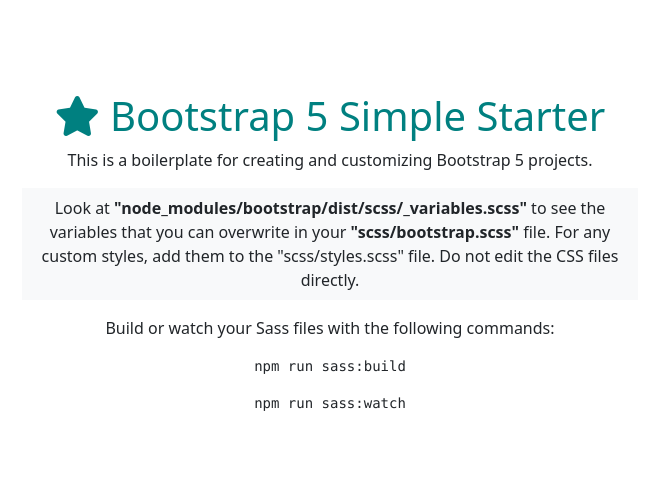
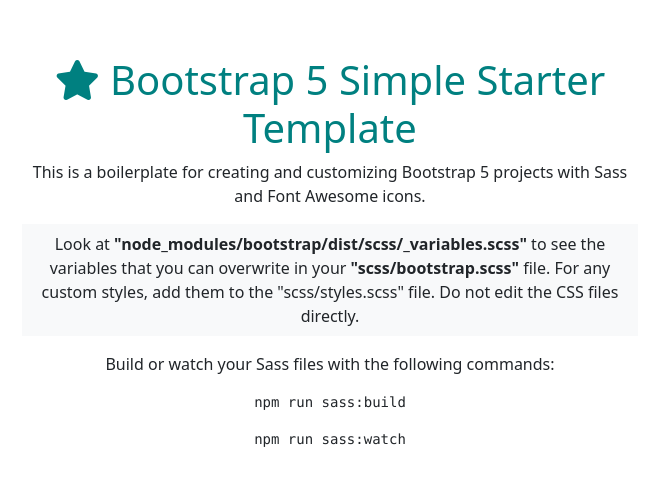
Before and after one commit to tariq-k-dev/bs-5-starter, a website: page index.html in a window 1280 px wide. Shown: the part 131-616 px from the top of the page, without its empty margins (310-968 px from the left). Drawn offline with nearby package versions, Linux system fonts and the light colour scheme; files that its build step writes are made by us from their sources.

Commit message:
Update index.html
Signed-off-by: Tariq Khan <71902492+tariq-k-dev@users.noreply.github.com>

```diff
--- a/index.html
+++ b/index.html
@@ -15,10 +15,10 @@
   <body>
     <div class="container d-flex flex-column align-items-center justify-content-center text-center vh-100 w-50">
       <h1 class="text-primary">
-        <i class="fa fa-star"></i> Bootstrap 5 Simple Starter
+        <i class="fa fa-star"></i> Bootstrap 5 Simple Starter Template
       </h1>
       <p>
-        This is a boilerplate for creating and customizing Bootstrap 5 projects.
+        This is a boilerplate for creating and customizing Bootstrap 5 projects with Sass and Font Awesome icons.
       </p>
       <p class="bg-light p-2">
         Look at
```
